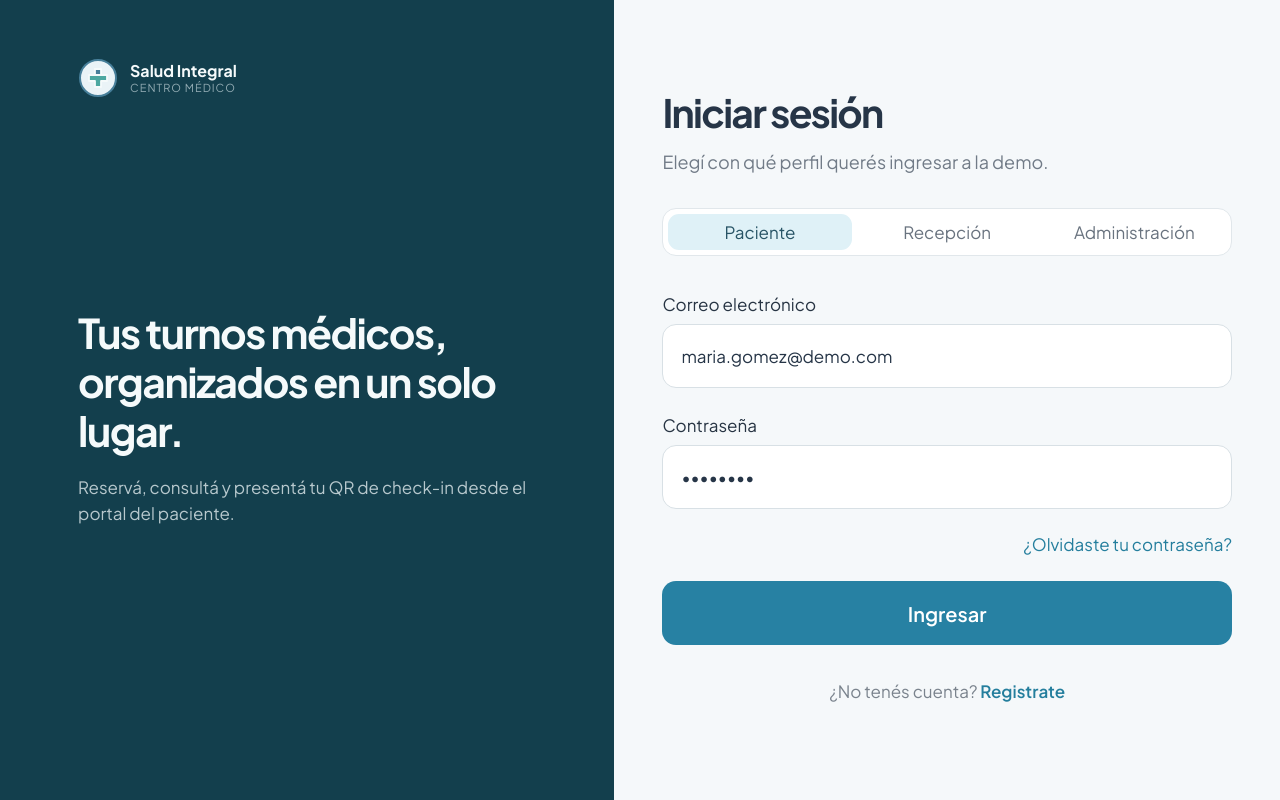
After one commit to matiasozores7/ids-2026-touchescript-salud-integral, a Flask app: template frontend/templates/login.html in a window 1280 px wide. The commit adds this page. Run offline with Flask 3, Linux system fonts and the light colour scheme; the template is opened without the code that fills it, so the values that code supplies are empty.

Commit message:
feat/agregar login general como raiz de la pagina

```diff
--- a/frontend/app.py
+++ b/frontend/app.py
@@ -5,6 +5,11 @@ app = Flask(__name__)
 
 @app.get("/")
 def index():
+    return render_template("login.html")
+
+
+@app.post("/pacientes")
+def patient_home():
     return render_template("pacientes/inicio.html")
 
 
--- /dev/null
+++ b/frontend/static/css/login.css
@@ -0,0 +1,214 @@
+.login-shell {
+  background: #f5f8fa;
+}
+
+.login-shell .site-header,
+.login-shell .site-footer {
+  display: none;
+}
+
+.login-shell .page-content {
+  width: 100%;
+  flex: 1;
+  padding: 0;
+}
+
+.login-page {
+  display: grid;
+  min-height: 100vh;
+  grid-template-columns: minmax(420px, 48%) 1fr;
+}
+
+.login-intro {
+  display: flex;
+  min-height: 100%;
+  flex-direction: column;
+  justify-content: space-between;
+  padding: 58px 6.1vw;
+  background: #133f4d;
+  color: #f5fafb;
+}
+
+.login-brand {
+  display: inline-flex;
+  width: fit-content;
+  align-items: center;
+  gap: 12px;
+}
+
+.login-brand-mark {
+  width: 40px;
+  height: 40px;
+}
+
+.login-brand-copy {
+  display: grid;
+  gap: 3px;
+  line-height: 1;
+}
+
+.login-brand-copy strong {
+  font-size: 16px;
+}
+
+.login-brand-copy span {
+  color: #91aab2;
+  font-size: 11px;
+  letter-spacing: 1px;
+  text-transform: uppercase;
+}
+
+.login-intro-copy {
+  max-width: 550px;
+  margin-bottom: 27vh;
+}
+
+.login-intro-copy h1 {
+  margin: 0;
+  font-size: clamp(32px, 3.2vw, 44px);
+  letter-spacing: -1.5px;
+  line-height: 1.2;
+}
+
+.login-intro-copy p {
+  max-width: 510px;
+  margin: 20px 0 0;
+  color: #b7c8cd;
+  font-size: 17px;
+  line-height: 1.5;
+}
+
+.login-content {
+  display: flex;
+  align-items: center;
+  justify-content: center;
+  padding: 48px;
+}
+
+.login-card {
+  width: min(100%, 654px);
+  margin-top: -1vh;
+}
+
+.login-card h2 {
+  margin: 0;
+  color: #263547;
+  font-size: 39px;
+  letter-spacing: -1.7px;
+  line-height: 1.2;
+}
+
+.login-subtitle {
+  margin: 14px 0 35px;
+  color: #717b87;
+  font-size: 18px;
+}
+
+.login-tabs {
+  display: grid;
+  grid-template-columns: repeat(3, 1fr);
+  gap: 4px;
+  border: 1px solid #e1e7eb;
+  border-radius: 14px;
+  padding: 5px;
+  background: #fff;
+}
+
+.login-tab {
+  border: 0;
+  border-radius: 11px;
+  padding: 7px 4px;
+  background: transparent;
+  color: #69737f;
+  cursor: pointer;
+  font: inherit;
+  font-size: 17px;
+}
+
+.login-tab.is-active {
+  background: #dff1f7;
+  color: #285466;
+}
+
+.login-form {
+  display: grid;
+  gap: 26px;
+  margin-top: 37px;
+}
+
+.login-field {
+  display: grid;
+  gap: 9px;
+}
+
+.login-field span {
+  color: #273443;
+  font-size: 17px;
+}
+
+.login-field input {
+  width: 100%;
+  height: 64px;
+  border: 1px solid #d8e0e5;
+  border-radius: 14px;
+  padding: 0 18px;
+  background: #fff;
+  color: #263547;
+  font: inherit;
+  font-size: 17px;
+}
+
+.login-field input:focus {
+  border-color: #2781a3;
+  outline: 3px solid rgb(39 129 163 / 15%);
+}
+
+.login-link {
+  width: fit-content;
+  margin: -2px 0 0 auto;
+  border: 0;
+  padding: 0;
+  background: transparent;
+  color: #247e9d;
+  cursor: pointer;
+  font: inherit;
+  font-size: 17px;
+}
+
+.login-link:hover {
+  text-decoration: underline;
+}
+
+.login-submit {
+  height: 64px;
+  border: 0;
+  border-radius: 14px;
+  background: #2781a3;
+  color: #fff;
+  cursor: pointer;
+  font: inherit;
+  font-size: 20px;
+  font-weight: 600;
+}
+
+.login-submit:hover {
+  background: #1d6e8d;
+}
+
+.login-submit:disabled {
+  cursor: not-allowed;
+  opacity: .55;
+}
+
+.login-register {
+  margin: 35px 0 0;
+  color: #7a838d;
+  font-size: 17px;
+  text-align: center;
+}
+
+.login-register .login-link {
+  margin: 0;
+  font-size: inherit;
+  font-weight: 600;
+}
--- a/frontend/templates/base.html
+++ b/frontend/templates/base.html
@@ -13,7 +13,7 @@
     <link rel="stylesheet" href="{{ url_for('static', filename='css/responsives/base-responsive.css') }}">
     {% block page_styles %}{% endblock %}
   </head>
-  <body>
+  <body class="{% block body_class %}{% endblock %}">
     <div class="app-shell">
       <header class="site-header">
         <div class="header-inner">
@@ -75,5 +75,6 @@
     </div>
   <script src="{{ url_for('static', filename='js/navigation.js') }}" defer></script>
   <script src="{{ url_for('static', filename='js/home.js') }}" defer></script>
+  {% block page_scripts %}{% endblock %}
   </body>
 </html>
--- /dev/null
+++ b/frontend/templates/login.html
@@ -0,0 +1,79 @@
+{% extends "base.html" %}
+
+{% block title %}Iniciar sesión · Salud Integral{% endblock %}
+
+{% block body_class %}login-shell{% endblock %}
+
+{% block page_styles %}
+  <link rel="stylesheet" href="{{ url_for('static', filename='css/login.css') }}">
+  <link rel="stylesheet" href="{{ url_for('static', filename='css/responsives/login-responsive.css') }}">
+{% endblock %}
+
+{% block content %}
+<div class="login-page">
+  <aside class="login-intro">
+    <a class="login-brand" href="{{ url_for('index') }}" aria-label="Salud Integral, inicio">
+      <svg class="login-brand-mark" viewBox="0 0 40 40" aria-hidden="true">
+        <circle cx="20" cy="20" r="18" fill="#eaf3f7" stroke="#477f9a" stroke-width="2"/>
+        <path d="M17 11h6v6h6v6h-6v6h-6v-6h-6v-6h6z" fill="#4ca7a1"/>
+        <path d="M17 11h6v6h-6z" fill="#477f9a"/>
+      </svg>
+      <span class="login-brand-copy">
+        <strong>Salud Integral</strong>
+        <span>Centro Médico</span>
+      </span>
+    </a>
+
+    <div class="login-intro-copy">
+      <h1>Tus turnos médicos, organizados en un solo lugar.</h1>
+      <p>Reservá, consultá y presentá tu QR de check-in desde el portal del paciente.</p>
+    </div>
+  </aside>
+
+  <main class="login-content">
+    <section class="login-card" aria-labelledby="login-title">
+      <h2 id="login-title">Iniciar sesión</h2>
+      <p class="login-subtitle">Elegí con qué perfil querés ingresar a la demo.</p>
+
+      <div class="login-tabs" role="tablist" aria-label="Perfil de ingreso">
+        <button class="login-tab is-active" type="button" role="tab" aria-selected="true" data-role="paciente">Paciente</button>
+        <button class="login-tab" type="button" role="tab" aria-selected="false" data-role="recepcion">Recepción</button>
+        <button class="login-tab" type="button" role="tab" aria-selected="false" data-role="administracion">Administración</button>
+      </div>
+
+      <form class="login-form" action="{{ url_for('patient_home') }}" method="post">
+        <input id="login-role" name="role" type="hidden" value="paciente">
+        <label class="login-field" for="email">
+          <span>Correo electrónico</span>
+          <input id="email" name="email" type="email" value="maria.gomez@demo.com" autocomplete="email" required>
+        </label>
+        <label class="login-field" for="password">
+          <span>Contraseña</span>
+          <input id="password" name="password" type="password" value="demo1234" autocomplete="current-password" required>
+        </label>
+        <button class="login-link" type="button">¿Olvidaste tu contraseña?</button>
+        <button class="login-submit" type="submit">Ingresar</button>
+      </form>
+
+      <p class="login-register">¿No tenés cuenta? <button class="login-link" type="button">Registrate</button></p>
+    </section>
+  </main>
+</div>
+{% endblock %}
+
+{% block page_scripts %}
+<script>
+  document.querySelectorAll(".login-tab").forEach((tab) => {
+    tab.addEventListener("click", () => {
+      const isPatient = tab.dataset.role === "paciente";
+      document.querySelectorAll(".login-tab").forEach((item) => {
+        const active = item === tab;
+        item.classList.toggle("is-active", active);
+        item.setAttribute("aria-selected", active);
+      });
+      document.querySelector("#login-role").value = tab.dataset.role;
+      document.querySelector(".login-submit").disabled = !isPatient;
+    });
+  });
+</script>
+{%endblock%}
```
Also changed, not shown: frontend/static/css/responsives/login-responsive.css (added, +81 -0 lines).
